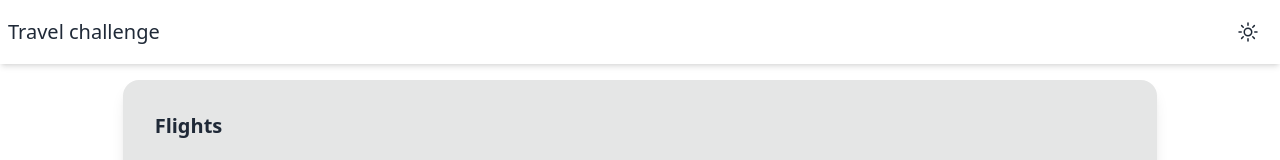
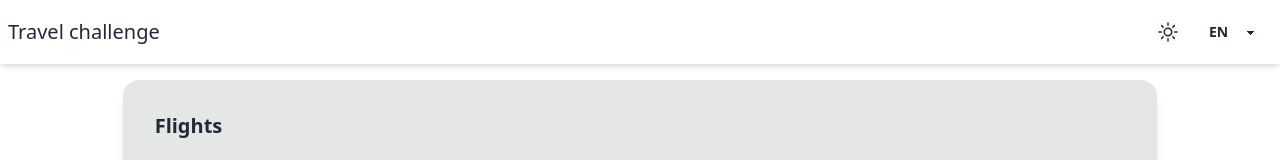
Before and after one commit to pocho50/Travel-Challenge, a Vue app: page / in a window 1280 px wide. Shown: the top 160 px of the page. Built offline with nearby package versions, Linux system fonts and the light colour scheme.

Commit message:
feat: change lag nav

```diff
--- a/src/components/TheNavbar.vue
+++ b/src/components/TheNavbar.vue
@@ -25,6 +25,11 @@ const toggleDark = useToggle(isDark)
                 </AppButton>
 
             </div>
+            <select class="select w-20 max-w-xs" v-model="$i18n.locale">
+                <option value="es-AR">ES</option>
+                <option value="en-US">EN</option>
+
+            </select>
 
         </div>
     </div>
```
